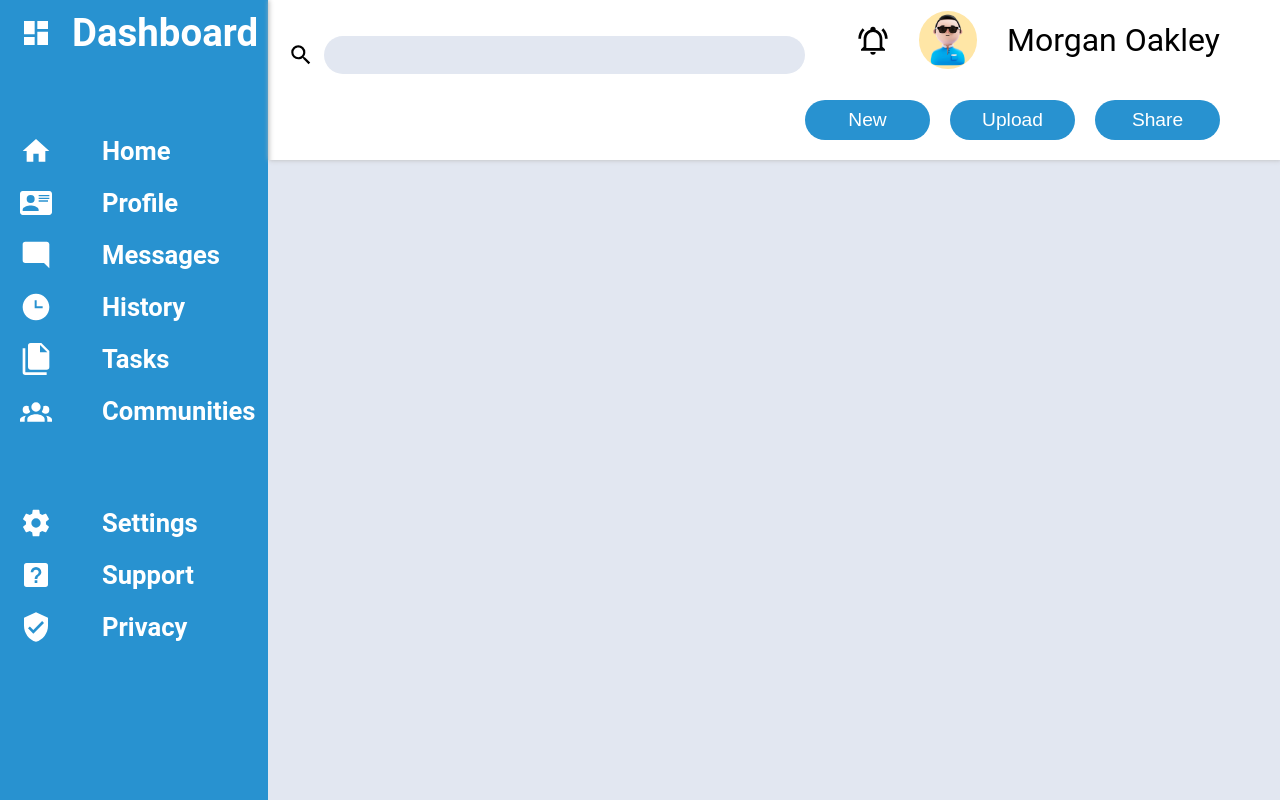
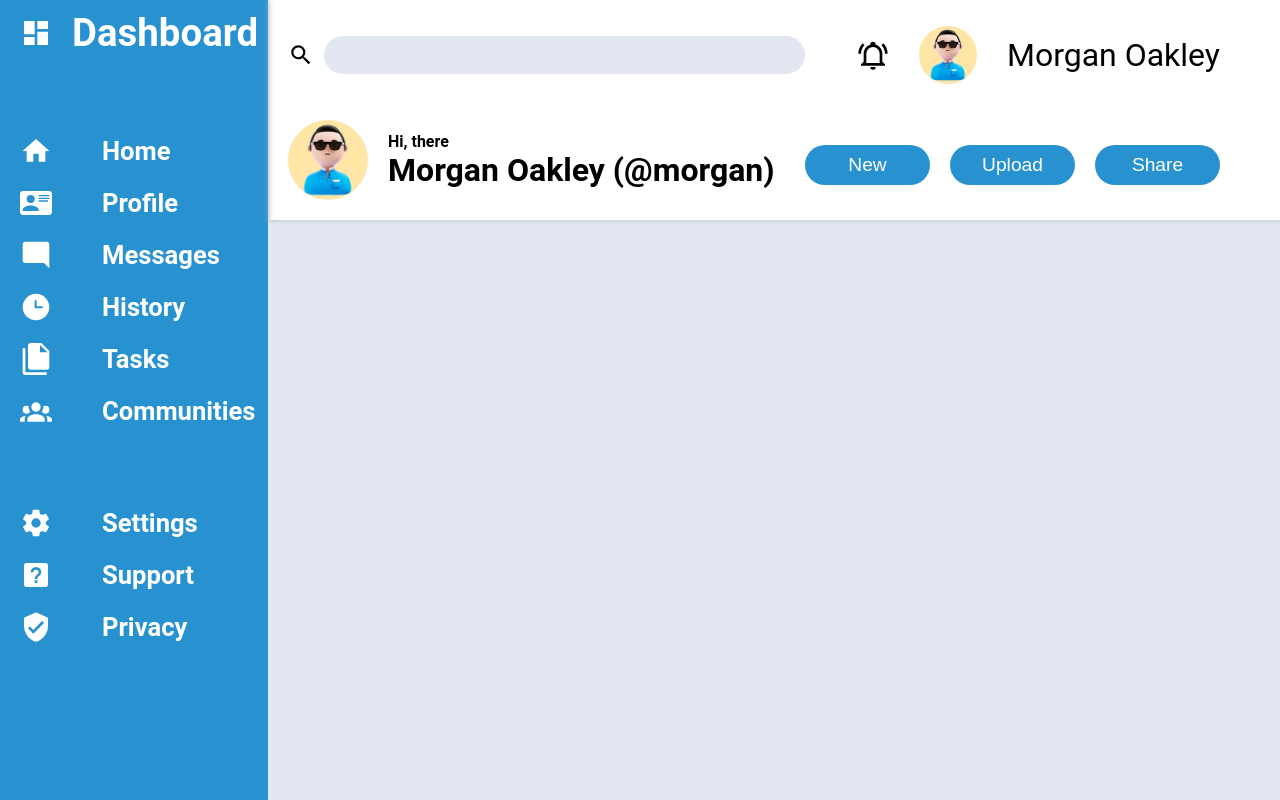
Before and after one commit to Rino9514/admin_dashboard_top, a plain HTML site: page index.html in a window 1280 px wide. Drawn offline with Linux system fonts and the light colour scheme.

Commit message:
hearder done

```diff
--- a/index.html
+++ b/index.html
@@ -18,8 +18,9 @@
                     <img class="avatar" src="./assets/avatars/morgan.jpg">
                     <p>Morgan Oakley</p>
                 </div>
-                <div class="head_profile">
-
+                <div class="head_greating">
+                    <img class="avatar" src="./assets/avatars/morgan.jpg">
+                    <p>Hi, there<br><span>Morgan Oakley (@morgan)</span></p>
                 </div>
                 <div class="head_buttons">
                     <button>New</button>
--- a/styles.css
+++ b/styles.css
@@ -44,6 +44,7 @@ img{
     grid-row: 1 / 2;
 
     display: grid;
+    align-items: center;
     grid-template-columns: 2fr 1fr;
     grid-template-rows: 1fr 1fr;
     box-shadow: 1px 0px 5px var(--v_grey_blur);
@@ -56,7 +57,7 @@ img{
     align-items: center;
 
     gap: 10px;
-    padding: 30px 0px 0px 20px;
+    padding: 0px 0px 0px 20px;
     z-index: 6;
 }
 
@@ -80,10 +81,36 @@ img{
     padding-right: 60px;
 }
 
-.avatar{
+
+.head_notifications .avatar{
     border-radius: 50%;
     height: 1.8rem;
 }
+
+.head_greating {
+    display: flex;
+    flex-direction: row;
+    align-items: center;
+    gap: 20px;
+
+    padding: 10px 0px 20px 20px;
+}
+
+.head_greating p{
+    font-size: 0.5rem;
+    font-weight: bold;
+}
+
+.head_greating p span{
+    font-size: 1rem;
+    font-weight: bold;
+}
+
+.head_greating .avatar{
+    border-radius: 50%;
+    height: 2.5rem;
+}
+
 
 .head_buttons {
     display: flex;
```
